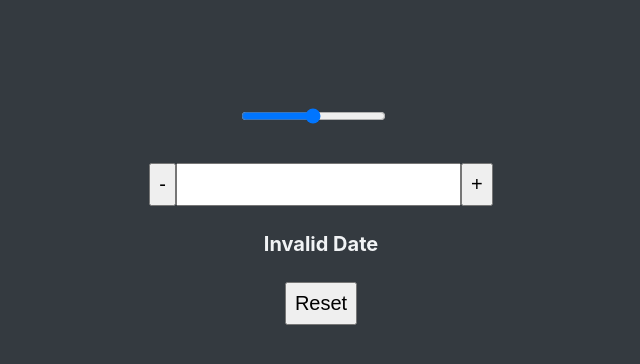
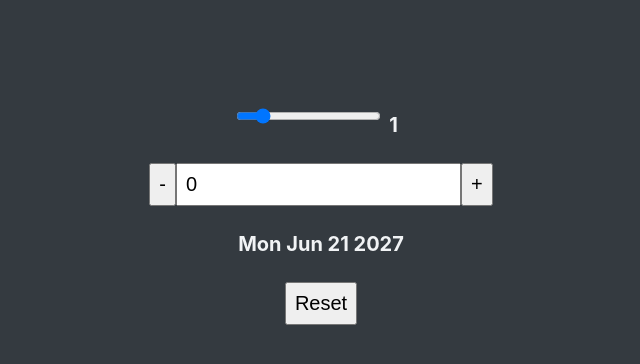
Before and after one commit to MRNSJ26/React-Quizz-App, a React (Create React App) app: page / in a window 1280 px wide. Shown: the top 364 px of the page, without its empty margins (319-959 px from the left). Built offline with nearby package versions, Linux system fonts and the light colour scheme; the HTML template or start-up script is replaced by a standard one.

Commit message:
transformed the app updating logic from using states to reducers

```diff
--- a/src/DateCounter.js
+++ b/src/DateCounter.js
@@ -1,17 +1,25 @@
 import { useReducer } from "react";
 
+const initialState = { count: 0, step: 1 };
 function reducer(state, action) {
-  if (action.type === "inc") return state + 1;
-  if (action.type === "dec") return state - 1;
-  if (action.type === "setCount") return action.payload;
+  switch (action.type) {
+    case "dec":
+      return { ...state, count: state.count - state.step };
+    case "inc":
+      return { ...state, count: state.count + state.step };
+    case "setCount":
+      return { ...state, count: action.payload };
+    case "setStep":
+      return { ...state, step: action.payload };
+    case "reset":
+      return initialState;
+    default:
+      throw new Error("Unknown Action");
+  }
 }
 
 function DateCounter() {
-  // const [count, setCount] = useState(0);
-  // const [step, setStep] = useState(1);
-  const initialState = { count: 0, step: 1 };
-  const [state, dispatch] = useReducer(reducer, 0);
-  const { count, step } = state;
+  const [{ count, step }, dispatch] = useReducer(reducer, initialState);
 
   // This mutates the date object.
   const date = new Date("june 21 2027");
@@ -19,30 +27,22 @@ function DateCounter() {
 
   const dec = function () {
     dispatch({ type: "dec" });
-
-    // setCount((count) => count - 1);
-    // setCount((count) => count - step);
   };
 
   const inc = function () {
     dispatch({ type: "inc" });
-
-    // setCount((count) => count + 1);
-    // setCount((count) => count + step);
   };
 
   const defineCount = function (e) {
     dispatch({ type: "setCount", payload: Number(e.target.value) });
-    // setCount(Number(e.target.value));
   };
 
   const defineStep = function (e) {
-    // setStep(Number(e.target.value));
+    dispatch({ type: "setStep", payload: Number(e.target.value) });
   };
 
   const reset = function () {
-    // setCount(0);
-    // setStep(1);
+    dispatch({ type: "reset" });
   };
 
   return (
```
